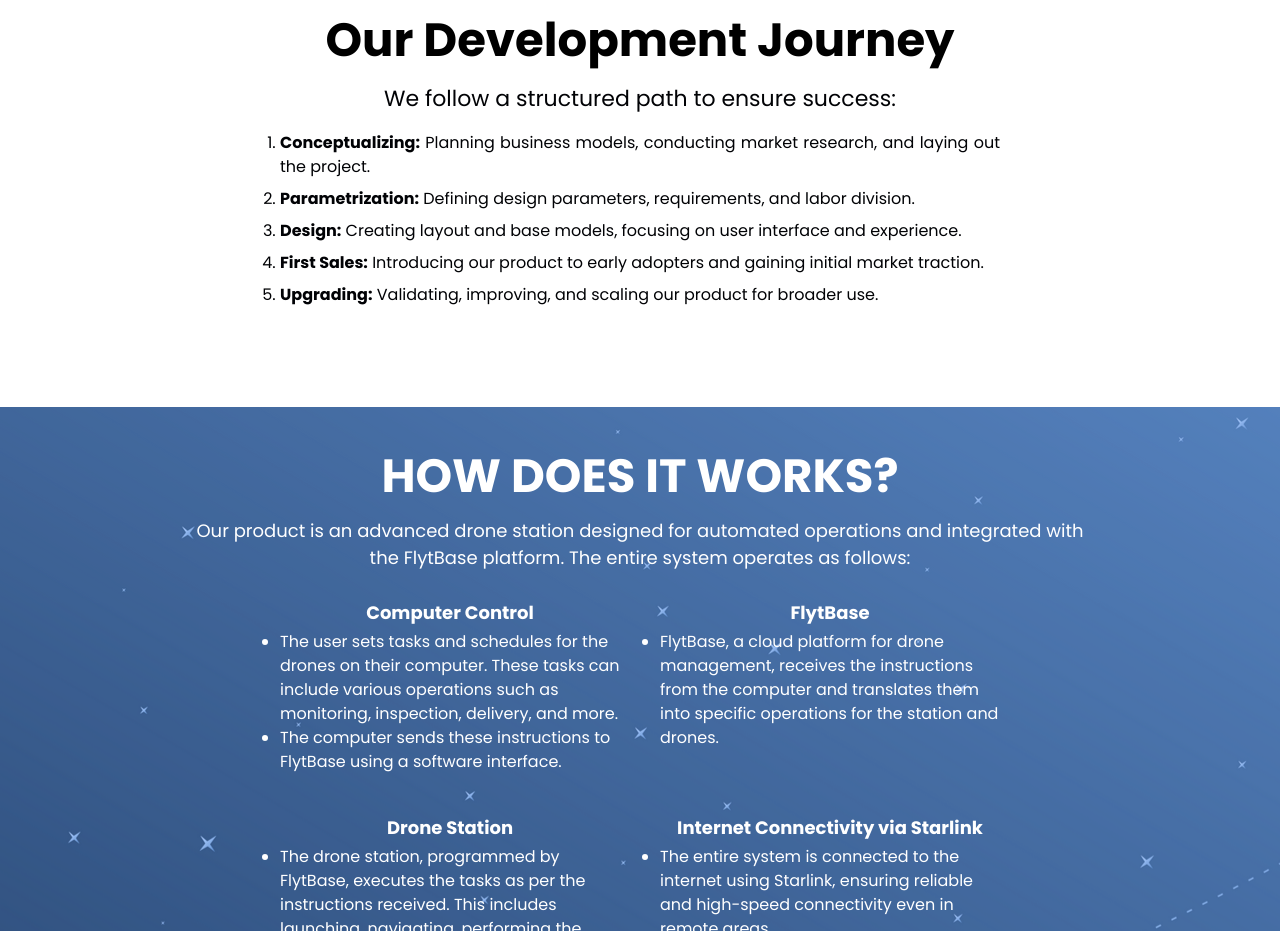
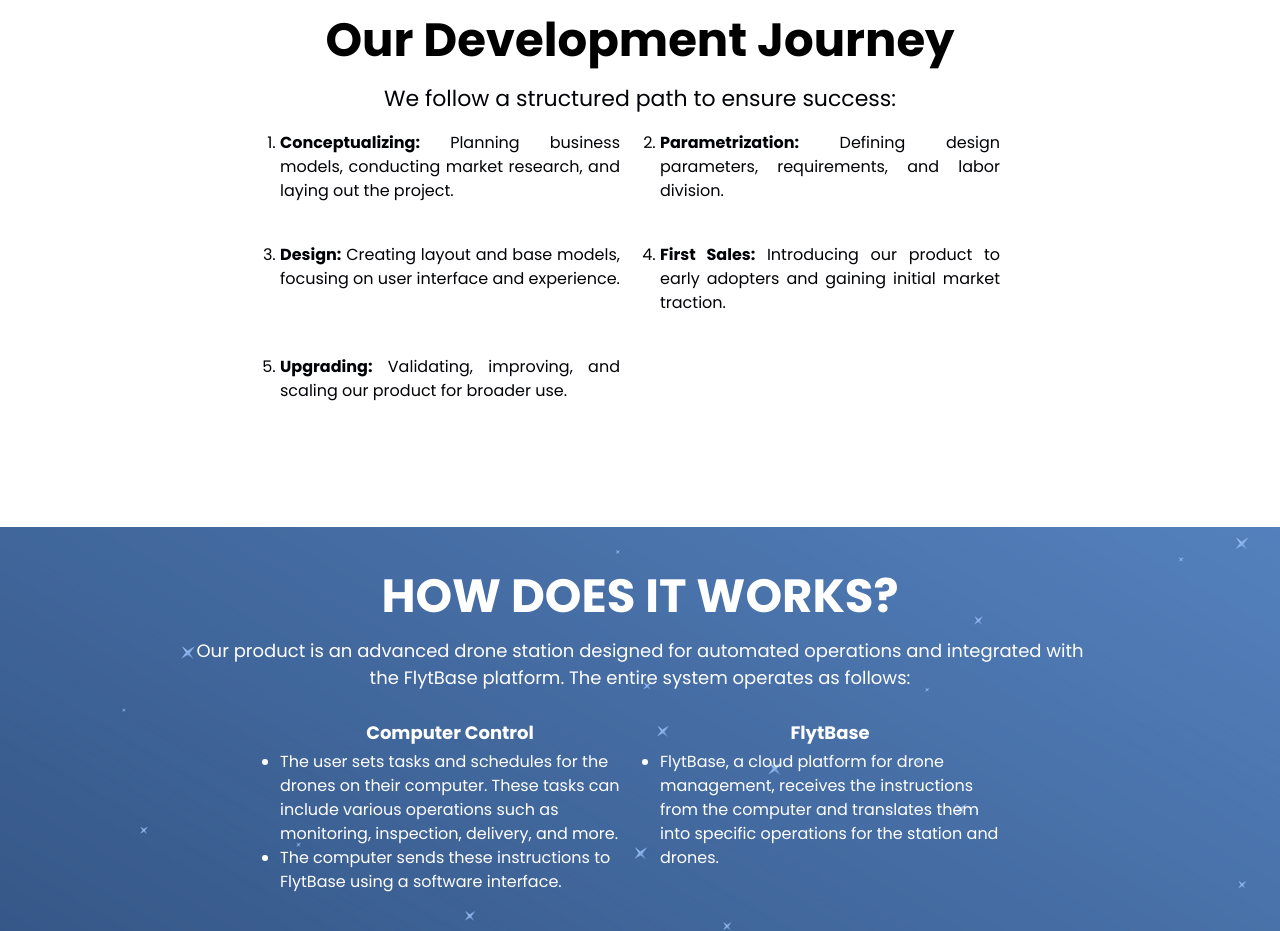
Before and after one commit to pysdenis/droni, a SvelteKit app: page / in a window 1280 px wide. Shown: the part 3220-4151 px from the top of the page. Built offline with nearby package versions, Linux system fonts and the light colour scheme.

Commit message:
spravene cislicka

```diff
--- a/src/routes/+page.svelte
+++ b/src/routes/+page.svelte
@@ -108,7 +108,7 @@
 		</div>
 	</div>
 	<model-viewer
-		class="h-[25rem] w-full bg-transparent mt-20"
+		class="h-[25rem] w-full bg-transparent"
 		alt="A 3D model of our product."
 		src="https://bflmpsvz.8u.cz/drone_home.glb"
 		poster=""
@@ -162,7 +162,7 @@
 		<div class="flex flex-col gap-4">
 			<p class="text-center text-lg">We follow a structured path to ensure success:</p>
 			<div class="w-full flex justify-center">
-				<ol class="text-justify md:w-[75%] flex flex-col gap-2 justify-between list-decimal">
+				<ol class="text-justify md:w-[75%] flex flex-col gap-2 justify-between list-decimal md:grid md:grid-cols-2 mb-6 md:gap-10 mx-4 md:mx-0">
 					{#each [
 						"<span class='font-semibold'>Conceptualizing:</span> Planning business models, conducting market research, and laying out the project.",
 						"<span class='font-semibold'>Parametrization:</span> Defining design parameters, requirements, and labor division.",
```
